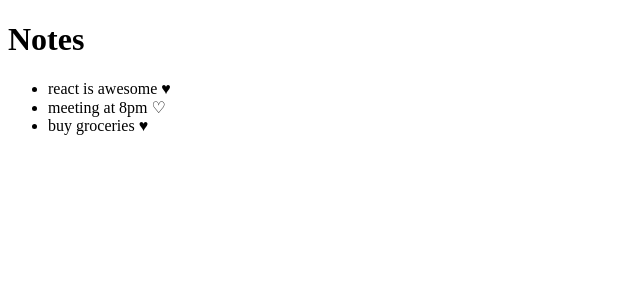
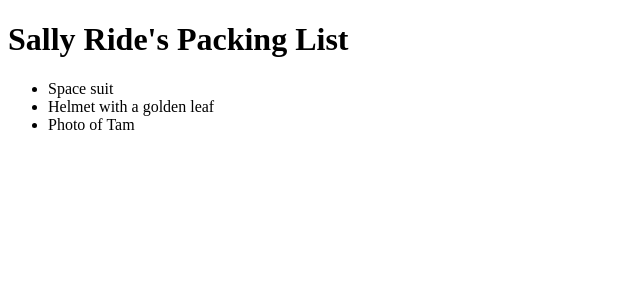
Before and after one commit to githubscientist/re-fsdcwdtb75, a React (Vite) app: page / in a window 1280 px wide. Shown: the top 300 px of the page, without its empty margins (0-640 px from the left). Built offline with nearby package versions, Linux system fonts and the light colour scheme.

Commit message:
conditional rendering exercise --step1

```diff
--- a/src/App.jsx
+++ b/src/App.jsx
@@ -1,38 +1,11 @@
-import { useState } from "react"
-import Note from "./components/Note";
-
 const App = () => {
-
-  // Conditional Rendering
-  // 3 ways
-  const [notes, setNotes] = useState([
-    {
-      id: 1,
-      content: 'react is awesome',
-      isImportant: true
-    },
-    {
-      id: 2,
-      content: 'meeting at 8pm',
-      isImportant: false
-    },
-    {
-      id: 3,
-      content: 'buy groceries',
-      isImportant: true
-    }
-  ]);
-
-  console.log(notes);
-
   return (
     <div>
-      <h1>Notes</h1>
+      <h1>Sally Ride's Packing List</h1>
       <ul>
-        {
-          notes
-            .map(note => <Note note={note} key={note.id} />)
-        }
+        <li>Space suit</li>
+        <li>Helmet with a golden leaf</li>
+        <li>Photo of Tam</li>
       </ul>
     </div>
   )
--- a/src/components/Note.jsx
+++ /dev/null
@@ -1,7 +0,0 @@
-const Note = ({ note }) => {
-    // '♥︎ ♡'
-    // ternary operator / conditional operator
-    return <li>{ note.content } { note.isImportant && '♥︎'} { !note.isImportant && '♡'}</li>
-}
-
-export default Note;
```
